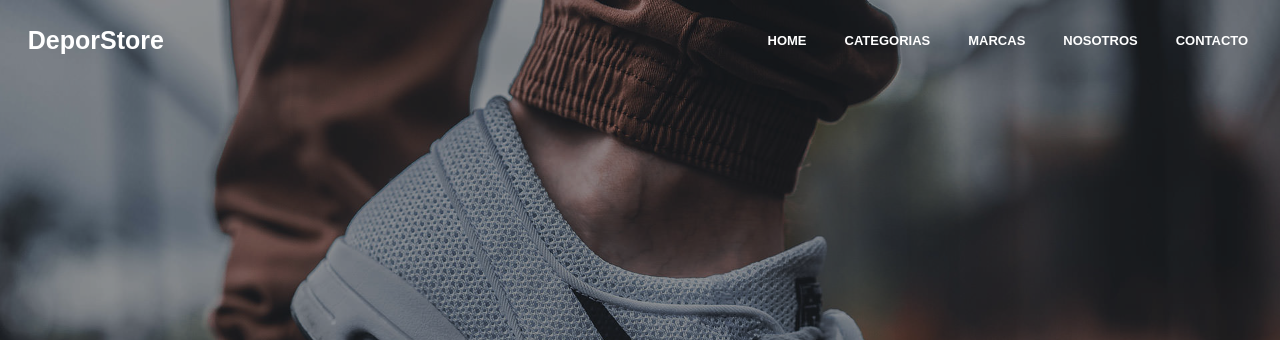
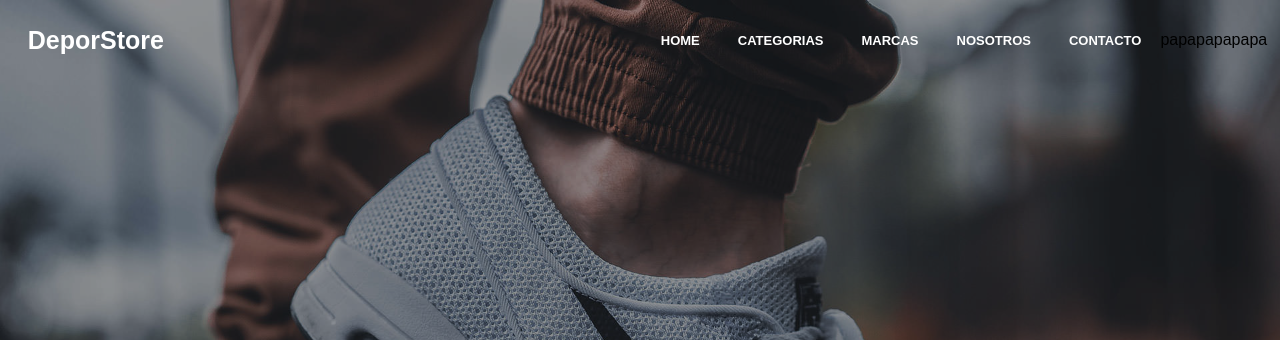
Before and after one commit to agustinSC2034/deporStore, a plain HTML site: page index.html in a window 1280 px wide. Shown: the top 340 px of the page. Drawn offline with Linux system fonts and the light colour scheme; a script that the page names is missing.

Commit message:
cambio parrafo prueba

```diff
--- a/index.html
+++ b/index.html
@@ -25,6 +25,7 @@
                         <li><a href="pages/marcas/nike.html">Marcas</a></li>
                         <li><a href="pages/nosotros.html">Nosotros</a></li>
                         <li><a href="pages/contacto.html">Contacto</a></li>
+                        <p>papapapapapa</p>
                     </ul>
             </nav>
 
```
